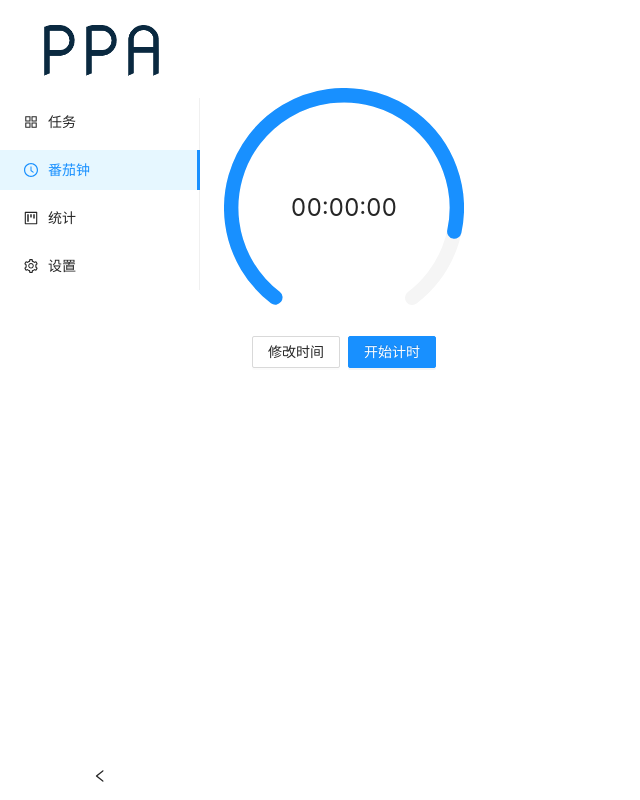
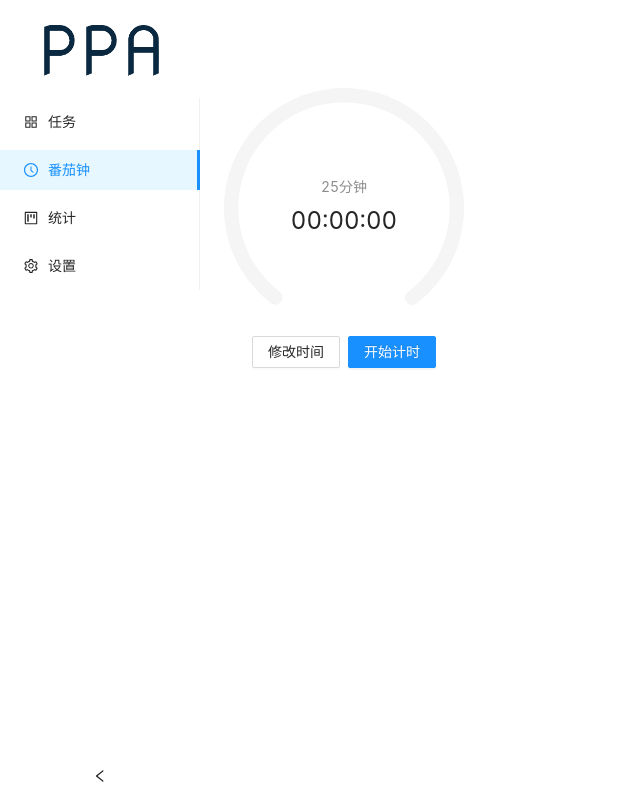
Before and after one commit to gilsaia/Personal-Plan-Assistant, a Next.js app in the folder personal-plan-assistant/: page /tomato in a window 1280 px wide. Shown: the whole page, without its empty margins (0-640 px from the left). Built offline with nearby package versions, Linux system fonts and the light colour scheme; no server answers; sample sign-in values are in the browser's storage.

Commit message:
update:tomato clock

```diff
--- a/personal-plan-assistant/components/ppaTomatoClock.tsx
+++ b/personal-plan-assistant/components/ppaTomatoClock.tsx
@@ -1,19 +1,96 @@
 import React from 'react'
 import { Button, Progress, Space, Statistic } from 'antd'
+import moment, { Duration, Moment } from 'moment'
 const { Countdown } = Statistic
 
-function progressText(precent?: number): React.ReactNode {
-  return <Countdown value={Date.now()} />
+interface tomatoClockState {
+  countdownValue: number
+  countString: string
+  countValue: Duration
+  beginCount: boolean
+  countPercent:number
 }
 
-export class PpaTomatoClock extends React.Component<any, any> {
+export class PpaTomatoClock extends React.Component<any, tomatoClockState> {
+  constructor(props: any) {
+    super(props)
+    this.state = {
+      countdownValue: moment().valueOf(),
+      countString: '25分钟',
+      countValue: moment.duration(25, 'm'),
+      beginCount: false,
+      countPercent:100
+    }
+    this.progressText = this.progressText.bind(this)
+    this.handleStartCount = this.handleStartCount.bind(this)
+    this.handleEndCount = this.handleEndCount.bind(this)
+    this.onCountChange=this.onCountChange.bind(this)
+    this.onCountFinish = this.onCountFinish.bind(this)
+  }
+
+  onCountChange(value?:number|string):void {
+    this.setState({
+      countPercent:((value as number)/this.state.countValue.asMilliseconds())*100
+    })
+  }
+
+  onCountFinish() {
+    this.setState({ beginCount: false })
+  }
+
+  progressText(percent?: number): React.ReactNode {
+    return (
+      <Countdown
+        title={this.state.countString}
+        value={this.state.countdownValue}
+        onFinish={this.onCountFinish}
+        onChange={this.onCountChange}
+      />
+    )
+  }
+
+
+  handleStartCount() {
+    this.setState({
+      countdownValue: moment().add(this.state.countValue).valueOf(),
+      beginCount: true
+    })
+  }
+
+  handleEndCount() {
+    this.setState({
+      countdownValue: moment().valueOf(),
+      beginCount: false
+    })
+  }
+
   render() {
+    let countButton: React.ReactNode
+    if (this.state.beginCount) {
+      countButton = (
+        <Button type={'primary'} onClick={this.handleEndCount} danger>
+          停止计时
+        </Button>
+      )
+    } else {
+      countButton = (
+        <Button type={'primary'} onClick={this.handleStartCount}>
+          开始计时
+        </Button>
+      )
+    }
     return (
       <Space direction={'vertical'} align={'center'}>
-        <Progress type={'dashboard'} percent={87} width={240} format={progressText} />
+        <Progress
+          type={'dashboard'}
+          percent={this.state.countPercent}
+          width={240}
+          format={this.progressText}
+          strokeColor={'orange'}
+        />
         <Space>
           <Button>修改时间</Button>
-          <Button type={'primary'}>开始计时</Button>
+          {countButton}
         </Space>
       </Space>
     )
```
